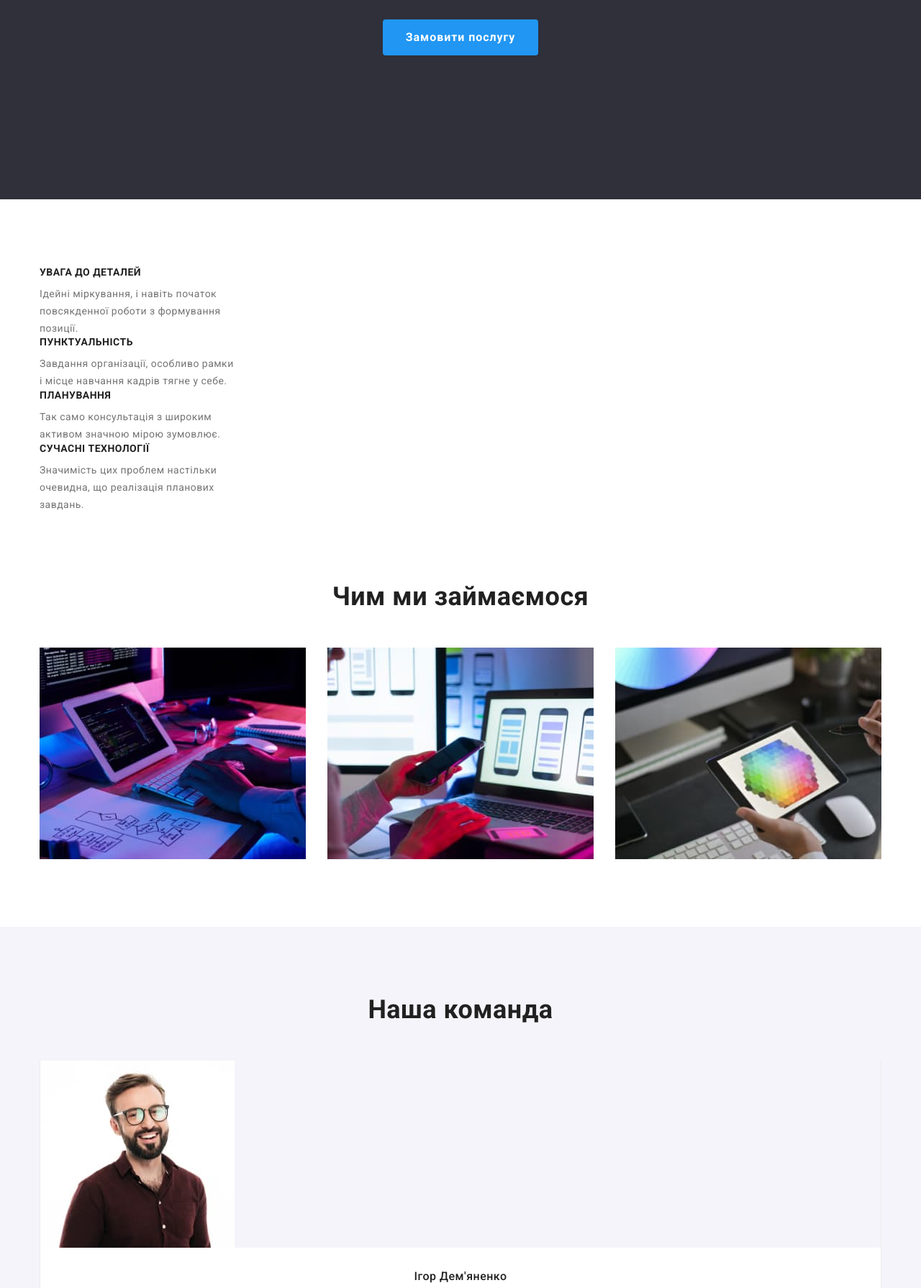
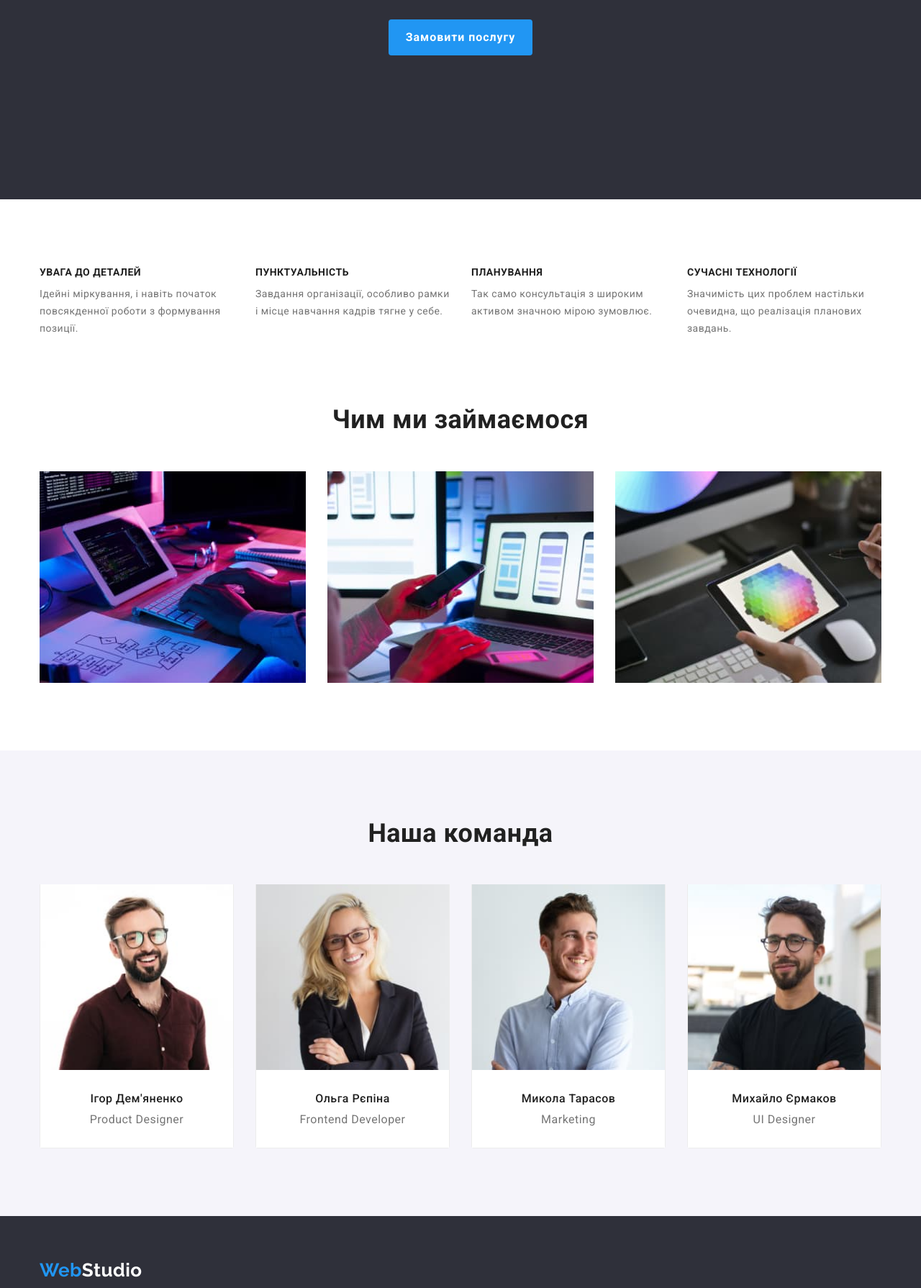
Before and after one commit to aleks-martyn/goit-markup-hw-03, a plain HTML site: page index.html in a window 1280 px wide. Shown: the part 404-2194 px from the top of the page at 72% size. Drawn offline with nearby package versions, Linux system fonts and the light colour scheme.

Commit message:
Корегує назви класів і стилі в main.

```diff
--- a/css/styles.css
+++ b/css/styles.css
@@ -41,9 +41,10 @@ a {
 }
 
 button {
-  font-family: inherit;
   font-size: 16px;
   cursor: pointer;
+  border: 0;
+  border-radius: 4px;
 }
 
 img {
@@ -141,24 +142,38 @@ ul {
 
 /*---hero---*/
 
+.hero {
+  padding-top: 200px;
+  padding-bottom: 200px;
+  text-align: center;
+  background-color: var(--secondary-background-color);
+}
+
 .hero-title {
   margin-left: auto;
   margin-right: auto;
   margin-bottom: 30px;
-  max-width: 696px;
-  color: var(--white-color);
+  width: 696px;
   font-weight: 900;
   font-size: 44px;
   line-height: 1.36;
   letter-spacing: 0.06em;
+  color: var(--white-color);
   text-transform: uppercase;
 }
 
-.hero {
-  background-color: var(--secondary-background-color);
-  text-align: center;
-  padding-top: 200px;
-  padding-bottom: 200px;
+.hero-button {
+  padding: 10px 24px;
+  font-weight: 700;
+  line-height: 1.88;
+  letter-spacing: 0.06em;
+  color: var(--white-color);
+  background-color: var(--accent-color);
+}
+
+.hero-button:hover,
+.hero-button:focus {
+  background-color: var(--button-active-color);
 }
 
 /*---section---*/
@@ -176,25 +191,21 @@ ul {
   width: 1200px;
 }
 
-.works-section {
-  padding-top: 0;
-}
-
 .section-title {
   margin-bottom: 50px;
-  color: var(--title-text-color);
   font-size: 36px;
   line-height: 1.17;
+  color: var(--title-text-color);
   text-align: center;
 }
 
 .visually-hidden {
   position: absolute;
+  margin: -1px;
+  padding: 0;
   width: 1px;
   height: 1px;
-  margin: -1px;
   border: 0;
-  padding: 0;
   white-space: nowrap;
   clip-path: inset(100%);
   clip: rect(0 0 0 0);
@@ -203,43 +214,47 @@ ul {
 
 /*---features---*/
 
-.feature.list {
+.features {
   display: flex;
   gap: 30px;
 }
 
-.feature .title {
+.feature-subtitle {
   margin-bottom: 10px;
-  color: var(--title-text-color);
   font-size: 14px;
   line-height: 1.14;
+  color: var(--title-text-color);
 }
 
 .feature-text {
-  max-width: 270px;
+  width: 270px;
   font-size: 14px;
   line-height: 1.71;
 }
 
 /*---works---*/
 
-.works-list {
+.work-section {
+  padding-top: 0;
+}
+
+.work-list {
   display: flex;
   gap: 30px;
 }
 
 /*---team---*/
 
-.team.list {
+.team-section {
+  background-color: var(--ashen-background-color);
+}
+
+.team-list {
   display: flex;
   gap: 30px;
 }
 
-.team-section {
-  background-color: var(--ashen-background-color);
-}
-
-.team .item {
+.team-list > .item {
   border-right: 1px solid var(--header-border-color);
   border-bottom: 1px solid var(--header-border-color);
   border-left: 1px solid var(--header-border-color);
@@ -247,59 +262,24 @@ ul {
   border-bottom-left-radius: 4px;
 }
 
-.title-text {
+.inner-wrap {
   padding-top: 30px;
   padding-bottom: 30px;
   text-align: center;
   background-color: var(--white-color);
 }
 
-.team-title {
+.team-subtitle {
   margin-bottom: 10px;
-  color: var(--title-text-color);
   font-weight: 500;
   font-size: 16px;
   line-height: 1.19;
+  color: var(--title-text-color);
 }
 
 .team-text {
   font-size: 16px;
   line-height: 1.19;
-}
-
-/*---buttons---*/
-
-.button.primary {
-  display: block;
-  color: var(--primary-text-color);
-  font-size: 14px;
-}
-
-.button.primary:hover,
-.button.primary:focus {
-  color: var(--accent-color);
-}
-
-.button.secondary {
-  min-width: 216px;
-  padding: 10px 32px;
-  border: 0;
-  border-radius: 4px;
-  text-align: center;
-  color: var(--white-color);
-  background-color: var(--accent-color);
-  font-weight: 700;
-  line-height: 1.88;
-  letter-spacing: 0.06em;
-}
-
-.button.secondary:hover,
-.button.secondary:focus {
-  background-color: var(--button-active-color);
-}
-
-.pointer {
-  cursor: pointer;
 }
 
 /*---footer---*/
@@ -358,8 +338,8 @@ ul {
 
 .portfolio-filter {
   display: flex;
+  justify-content: center;
   margin-bottom: 50px;
-  justify-content: center;
 }
 
 .portfolio-filter .item:not(:last-child) {
@@ -367,11 +347,7 @@ ul {
 }
 
 .portfolio-filter .button {
-  min-width: 73px;
   padding: 6px 22px;
-  border: 0;
-  border-radius: 4px;
-  text-align: center;
   font-weight: 500;
   line-height: 1.63;
   letter-spacing: 0.03em;
@@ -402,15 +378,15 @@ ul {
 
 .portfolio-subtitle {
   margin-bottom: 4px;
-  color: var(--title-text-color);
   font-size: 18px;
   line-height: 2;
   letter-spacing: 0.06em;
+  color: var(--title-text-color);
 }
 
 .portfolio-text {
-  color: var(--primary-text-color);
   font-weight: 400;
   font-size: 16px;
   line-height: 1.88;
+  color: var(--primary-text-color);
 }
--- a/index.html
+++ b/index.html
@@ -58,22 +58,20 @@
       <section class="hero">
         <div class="container">
           <h1 class="hero-title">Ефективні рішення для вашого бізнесу</h1>
-          <button class="button secondary" type="button">
-            Замовити послугу
-          </button>
+          <button class="hero-button" type="button">Замовити послугу</button>
         </div>
       </section>
 
       <!--Особливості-->
-      <section class="feature-section section">
+      <section class="section feature-section">
         <div class="container">
           <h2 class="section-title visually-hidden">
             Перелік ефективних рішень
           </h2>
 
-          <ul class="feature">
+          <ul class="features">
             <li>
-              <h3 class="title">УВАГА ДО ДЕТАЛЕЙ</h3>
+              <h3 class="feature-subtitle">УВАГА ДО ДЕТАЛЕЙ</h3>
               <p class="feature-text">
                 Ідейні міркування, і навіть початок повсякденної роботи з
                 формування позиції.
@@ -81,7 +79,7 @@
             </li>
 
             <li>
-              <h3 class="title">ПУНКТУАЛЬНІСТЬ</h3>
+              <h3 class="feature-subtitle">ПУНКТУАЛЬНІСТЬ</h3>
               <p class="feature-text">
                 Завдання організації, особливо рамки і місце навчання кадрів
                 тягне у себе.
@@ -89,14 +87,14 @@
             </li>
 
             <li>
-              <h3 class="title">ПЛАНУВАННЯ</h3>
+              <h3 class="feature-subtitle">ПЛАНУВАННЯ</h3>
               <p class="feature-text">
                 Так само консультація з широким активом значною мірою зумовлює.
               </p>
             </li>
 
             <li>
-              <h3 class="title">СУЧАСНІ ТЕХНОЛОГІЇ</h3>
+              <h3 class="feature-subtitle">СУЧАСНІ ТЕХНОЛОГІЇ</h3>
               <p class="feature-text">
                 Значимість цих проблем настільки очевидна, що реалізація
                 планових завдань.
@@ -107,11 +105,11 @@
       </section>
 
       <!--Чим ми займаємося-->
-      <section class="works-section section">
+      <section class="section work-section">
         <div class="container">
           <h2 class="section-title">Чим ми займаємося</h2>
 
-          <ul class="works-list">
+          <ul class="work-list">
             <li>
               <img
                 src="./images/box-1.jpg"
@@ -143,11 +141,11 @@
       </section>
 
       <!--Наша команда-->
-      <section class="team-section section">
+      <section class="section team-section">
         <div class="container">
           <h2 class="section-title">Наша команда</h2>
 
-          <ul class="team">
+          <ul class="team-list">
             <li class="item">
               <img
                 class="card"
@@ -156,8 +154,8 @@
                 width="270"
                 height="260"
               />
-              <div class="title-text">
-                <h3 class="team-title">Ігор Дем'яненко</h3>
+              <div class="inner-wrap">
+                <h3 class="team-subtitle">Ігор Дем'яненко</h3>
                 <p class="team-text" lang="en">Product Designer</p>
               </div>
             </li>
@@ -170,8 +168,8 @@
                 width="270"
                 height="260"
               />
-              <div class="title-text">
-                <h3 class="team-title">Ольга Рєпіна</h3>
+              <div class="inner-wrap">
+                <h3 class="team-subtitle">Ольга Рєпіна</h3>
                 <p class="team-text" lang="en">Frontend Developer</p>
               </div>
             </li>
@@ -184,8 +182,8 @@
                 width="270"
                 height="260"
               />
-              <div class="title-text">
-                <h3 class="team-title">Микола Тарасов</h3>
+              <div class="inner-wrap">
+                <h3 class="team-subtitle">Микола Тарасов</h3>
                 <p class="team-text" lang="en">Marketing</p>
               </div>
             </li>
@@ -198,8 +196,8 @@
                 width="270"
                 height="260"
               />
-              <div class="title-text">
-                <h3 class="team-title">Михайло Єрмаков</h3>
+              <div class="inner-wrap">
+                <h3 class="team-subtitle">Михайло Єрмаков</h3>
                 <p class="team-text" lang="en">UI Designer</p>
               </div>
             </li>
```
